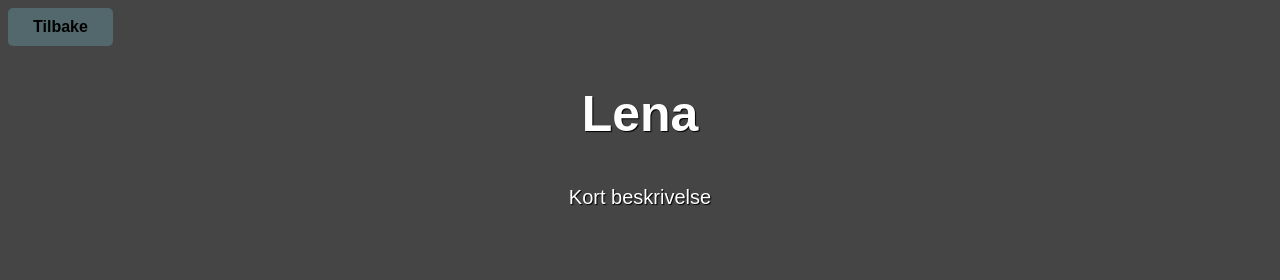
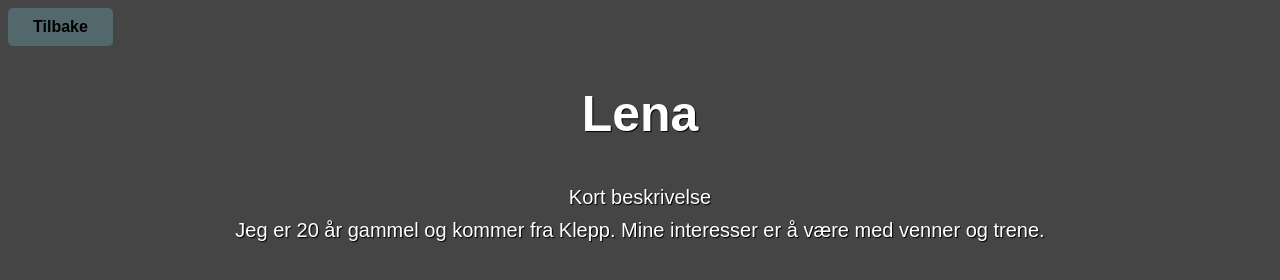
Before and after one commit to mgoberg/Progoblig03, a plain HTML site: page lena.html in a window 1280 px wide. Drawn offline with Linux system fonts and the light colour scheme.

Commit message:
Beskrivelse

```diff
--- a/css/aron_gruppe_11a.css
+++ b/css/aron_gruppe_11a.css
@@ -1,5 +1,5 @@
 ::selection {
-  background: #52686c;
+  background: #206976;
 }
 body {
   background-color: #464545;
--- a/lena.html
+++ b/lena.html
@@ -7,6 +7,7 @@
     </button>
     <h1 class="navn">Lena</h1>
     <div class="beskrivelse_tekst">Kort beskrivelse</div>
+    <div class="beskrivelse_tekst">Jeg er 20 år gammel og kommer fra Klepp. Mine interesser er å være med venner og trene. </div>
     <div class="beskrivelse"></div>
   </body>
 </html>
```
